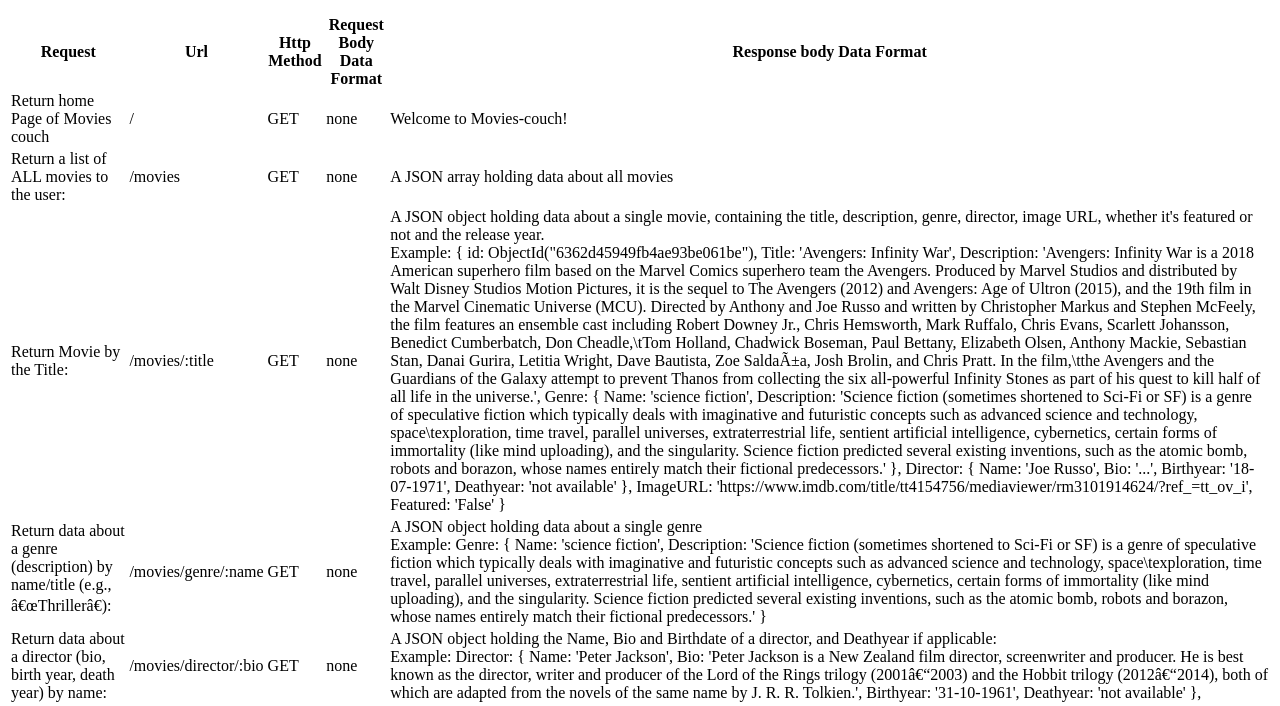
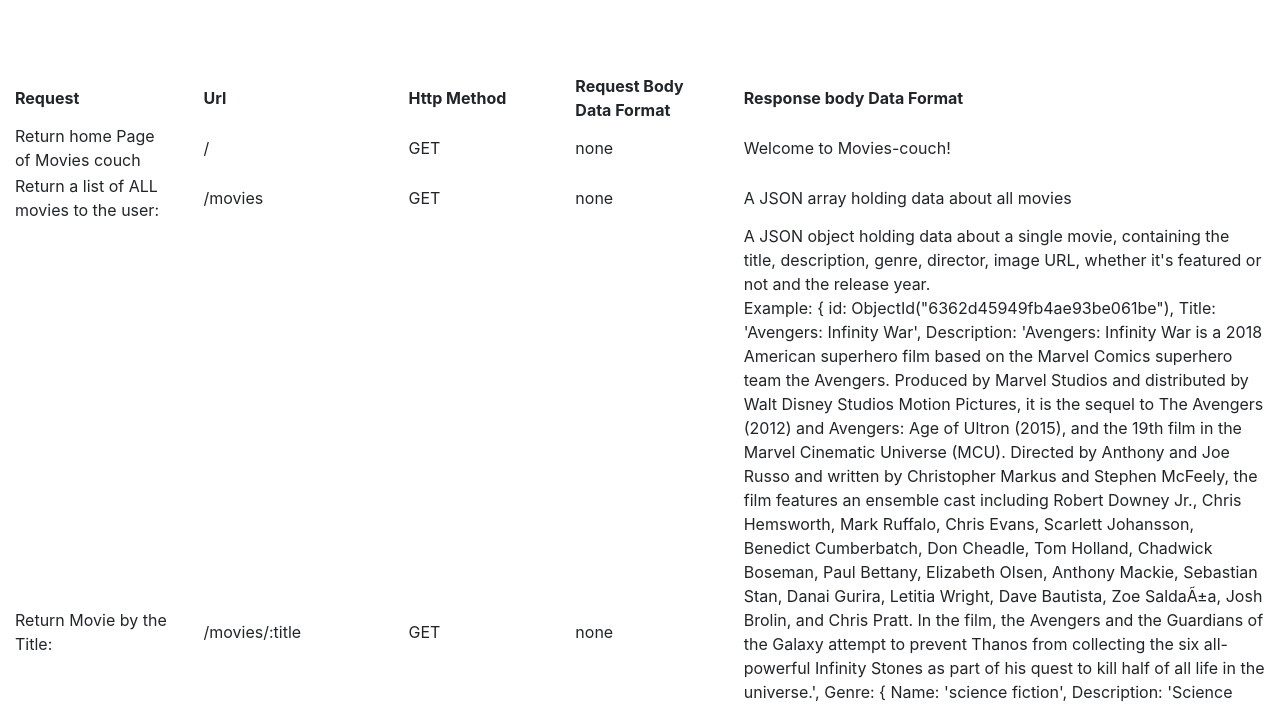
Before and after one commit to HerRA17/movies-couch_api, a website: page public/documentation.html in a window 1280 px wide. Shown: the part 119-825 px from the top of the page. Drawn offline with nearby package versions, Linux system fonts and the light colour scheme.

Commit message:
Update file
Added bootstrap classes.

```diff
--- a/public/documentation.html
+++ b/public/documentation.html
@@ -3,10 +3,12 @@
 <head>
     <meta charset="uft-8">
     <meta name="viewport" content="width=device-width, initial-scale=1">
+    <!-- Bootstrap CSS -->
+    <link rel="stylesheet" href="https://cdn.jsdelivr.net/npm/bootstrap@4.1.3/dist/css/bootstrap.min.css" integrity="sha384-MCw98/SFnGE8fJT3GXwEOngsV7Zt27NXFoaoApmYm81iuXoPkFOJwJ8ERdknLPMO" crossorigin="anonymous">
     <title>Movies-Couch API Guide</title>
 </head>
 <body>
-    <h1>Movies-Couch API Guide:</h1>
+    <h1 class="text-center">Movies-Couch API Guide:</h1>
     <p>This will be a guide to what you can expect from the API.
         This is the server side of the application.
         This Web-application will provide users with access to information about different movies, directors, and genres.
@@ -14,38 +16,38 @@
     </p>
     <table>
         <tr>
-            <th>Request</th>
-            <th>Url</th>
-            <th>Http Method</th>
-            <th>Request Body Data Format</th>
-            <th>Response body Data Format</th>
+            <th class="col-sm-2">Request</th>
+            <th class="col-sm-2">Url</th>
+            <th class="col-sm-2">Http Method</th>
+            <th class="col-sm-2">Request Body Data Format</th>
+            <th class="col-sm-4">Response body Data Format</th>
         </tr>
         <tr>
-            <td>Return home Page of Movies couch</td>
-            <td>/</td>
-            <td>GET</td>
-            <td>none</td>
-            <td>Welcome to Movies-couch!</td>
+            <td class="col-sm-2">Return home Page of Movies couch</td>
+            <td class="col-sm-2">/</td>
+            <td class="col-sm-2">GET</td>
+            <td class="col-sm-2">none</td>
+            <td class="col-sm-4">Welcome to Movies-couch!</td>
         </tr>
         <tr>
-            <td>Return a list of ALL movies to the user:</td>
-            <td>/movies</td>
-            <td>GET</td>
-            <td>none</td>
-            <td>A JSON array holding data about all movies</td>
+            <td class="col-sm-2">Return a list of ALL movies to the user:</td>
+            <td class="col-sm-2">/movies</td>
+            <td class="col-sm-2">GET</td>
+            <td class="col-sm-2">none</td>
+            <td class="col-sm-4">A JSON array holding data about all movies</td>
         </tr>
         <tr>
-            <td>Return Movie by the Title:</td>
-            <td>/movies/:title</td>
-            <td>GET </td>
-            <td>none</td>
-            <td>A JSON object holding data about a single movie, containing the title, description, genre, director, image URL, whether it's featured or not and the release year.
+            <td class="col-sm-2">Return Movie by the Title:</td>
+            <td class="col-sm-2">/movies/:title</td>
+            <td class="col-sm-2">GET </td>
+            <td class="col-sm-2">none</td>
+            <td class="col-sm-4">A JSON object holding data about a single movie, containing the title, description, genre, director, image URL, whether it's featured or not and the release year.
                 <br>
                 Example:
                 {
                     id: ObjectId("6362d45949fb4ae93be061be"),
     Title: 'Avengers: Infinity War',
-    Description: 'Avengers: Infinity War is a 2018 American superhero film based on the Marvel Comics superhero team the Avengers. Produced by Marvel Studios and distributed by Walt Disney Studios Motion Pictures, it is the sequel to  The Avengers (2012) and Avengers: Age of Ultron (2015), and the 19th film in the Marvel Cinematic Universe (MCU). Directed by Anthony and Joe Russo and written by Christopher Markus and Stephen McFeely, the film features an ensemble cast including Robert Downey Jr., Chris Hemsworth, Mark Ruffalo, Chris Evans, Scarlett Johansson, Benedict Cumberbatch, Don Cheadle,\tTom Holland, Chadwick Boseman, Paul Bettany, Elizabeth Olsen, Anthony Mackie, Sebastian Stan, Danai Gurira, Letitia Wright, Dave Bautista, Zoe Saldaña, Josh Brolin, and Chris Pratt. In the film,\tthe Avengers and the Guardians of the Galaxy attempt to prevent Thanos from collecting the six all-powerful Infinity Stones as part of his quest to kill half of all life in the universe.',
+    Description: 'Avengers: Infinity War is a 2018 American superhero film based on the Marvel Comics superhero team the Avengers. Produced by Marvel Studios and distributed by Walt Disney Studios Motion Pictures, it is the sequel to  The Avengers (2012) and Avengers: Age of Ultron (2015), and the 19th film in the Marvel Cinematic Universe (MCU). Directed by Anthony and Joe Russo and written by Christopher Markus and Stephen McFeely, the film features an ensemble cast including Robert Downey Jr., Chris Hemsworth, Mark Ruffalo, Chris Evans, Scarlett Johansson, Benedict Cumberbatch, Don Cheadle, Tom Holland, Chadwick Boseman, Paul Bettany, Elizabeth Olsen, Anthony Mackie, Sebastian Stan, Danai Gurira, Letitia Wright, Dave Bautista, Zoe Saldaña, Josh Brolin, and Chris Pratt. In the film, the Avengers and the Guardians of the Galaxy attempt to prevent Thanos from collecting the six all-powerful Infinity Stones as part of his quest to kill half of all life in the universe.',
     Genre: {
       Name: 'science fiction',
       Description: 'Science fiction (sometimes shortened to Sci-Fi or SF) is a genre of speculative fiction which typically deals with imaginative and futuristic concepts such as advanced science and technology, space\texploration, time travel, parallel universes, extraterrestrial life, sentient artificial intelligence, cybernetics, certain forms of immortality (like mind uploading), and the singularity. Science fiction predicted several existing inventions, such as the atomic bomb, robots and borazon, whose names entirely match their fictional predecessors.'
@@ -59,15 +61,16 @@
     ImageURL: 'https://www.imdb.com/title/tt4154756/mediaviewer/rm3101914624/?ref_=tt_ov_i',
     Featured: 'False'
     }
-                <br>
+                <br><br><br>
             </td>
         </tr>
+        <br><br><br>
         <tr>
-            <td>Return data about a genre (description) by name/title (e.g., “Thriller”):</td>
-            <td>/movies/genre/:name</td>
-            <td>GET</td>
-            <td>none</td>
-            <td>A JSON object holding data about a single genre
+            <td class="col-sm-2">Return data about a genre (description) by name/title (e.g., “Thriller”):</td>
+            <td class="col-sm-2">/movies/genre/:name</td>
+            <td class="col-sm-2">GET</td>
+            <td class="col-sm-2">none</td>
+            <td class="col-sm-4">A JSON object holding data about a single genre
                 <br>
                 Example:
                 Genre: {
@@ -77,15 +80,15 @@
                      sentient artificial intelligence, cybernetics, certain forms of immortality (like mind uploading), and the singularity. Science fiction
                      predicted several existing inventions, such as the atomic bomb, robots and borazon, whose names entirely match their fictional predecessors.'
                   }
-                <br>
+                <br><br>
             </td>
         </tr>
         <tr>
-            <td>Return data about a director (bio, birth year, death year) by name:</td>
-            <td>/movies/director/:bio</td>
-            <td>GET</td>
-            <td>none</td>
-            <td>A JSON object holding the Name, Bio and Birthdate of a director, and Deathyear if applicable:
+            <td class="col-sm-2">Return data about a director (bio, birth year, death year) by name:</td>
+            <td class="col-sm-2">/movies/director/:bio</td>
+            <td class="col-sm-2">GET</td>
+            <td class="col-sm-2">none</td>
+            <td class="col-sm-4">A JSON object holding the Name, Bio and Birthdate of a director, and Deathyear if applicable:
                 <br>
                 Example:
                 Director: {
@@ -96,16 +99,16 @@
                     Birthyear: '31-10-1961',
                     Deathyear: 'not available'
                   },
-                <br>
             </td>
         </tr>
-
     </table>
+    <br>
+    <table>
     <tr>
-        <td>Allow new users to register:</td>
-        <td>/users</td>
-        <td>POST</td>
-        <td>A JSON object holding data about the new user:
+        <td class="col-sm-2">Allow new users to register:</td>
+        <td class="col-sm-2">/users</td>
+        <td class="col-sm-2">POST</td>
+        <td class="col-sm-2">A JSON object holding data about the new user:
             Example:
             {
                 Username: 'Rashum',
@@ -114,7 +117,8 @@
             Birth_date: '12-04-1995'
             }
         </td>
-        <td>A JSON object holding data about the new user, with an id:
+        <br>
+        <td class="col-sm-4">A JSON object holding data about the new user, with an id:
             Example:
             {
             _id: ObjectId("xxxxxxxxxxxxx"),
@@ -125,11 +129,12 @@
             }
         </td>
     </tr>
+    <br><br>
     <tr>
-        <td>Allow users to update their user info (username, password, email, date of birth):</td>
-        <td>/users/</td>
-        <td>PUT</td>
-        <td>A JSON object holding data the user wishes to update with at least one of the following fields:  Username, Email, Password, Birthdate.
+        <td class="col-sm-2">Allow users to update their user info (username, password, email, date of birth):</td>
+        <td class="col-sm-2">/users/</td>
+        <td class="col-sm-2">PUT</td>
+        <td class="col-sm-2">A JSON object holding data the user wishes to update with at least one of the following fields:  Username, Email, Password, Birthdate.
             <br>
             Example:
             {
@@ -137,7 +142,8 @@
             Password: 'test1245'
         }
         </td>
-        <td>A JSON object holding the user's updated data:
+        <br>
+        <td class="col-sm-4">A JSON object holding the user's updated data:
             Example:
             {
                 _id: ObjectId("xxxxxxxxxxxxx"),
@@ -148,6 +154,7 @@
                 }
         </td>
     </tr>
+    <br><br>
     <tr>
         <td>Allow users to add a movie to their list of favorites:</td>
         <td>/users/:Username/movies/:MovieId</td>
@@ -165,6 +172,7 @@
             }
         </td>
     </tr>
+    <br><br>
     <tr>
         <td>Allow users to remove a movie from Favorite top Movies list:</td>
         <td>/users/:Username/Movies/:MovieId</td>
@@ -183,6 +191,6 @@
             }
         </td>
     </tr>
-
+    </table>
 </body>
 </html>
```
